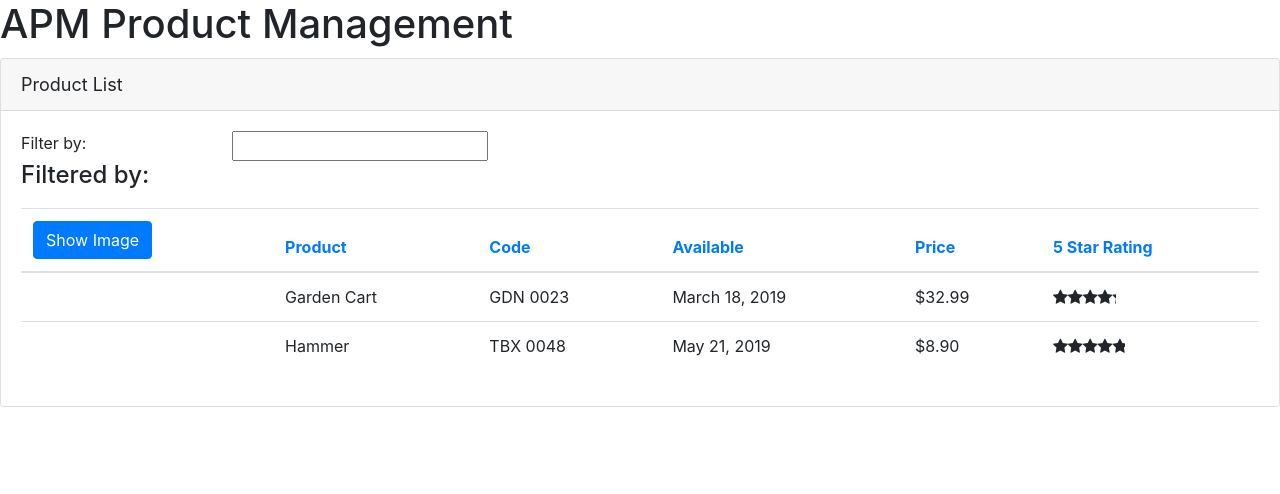
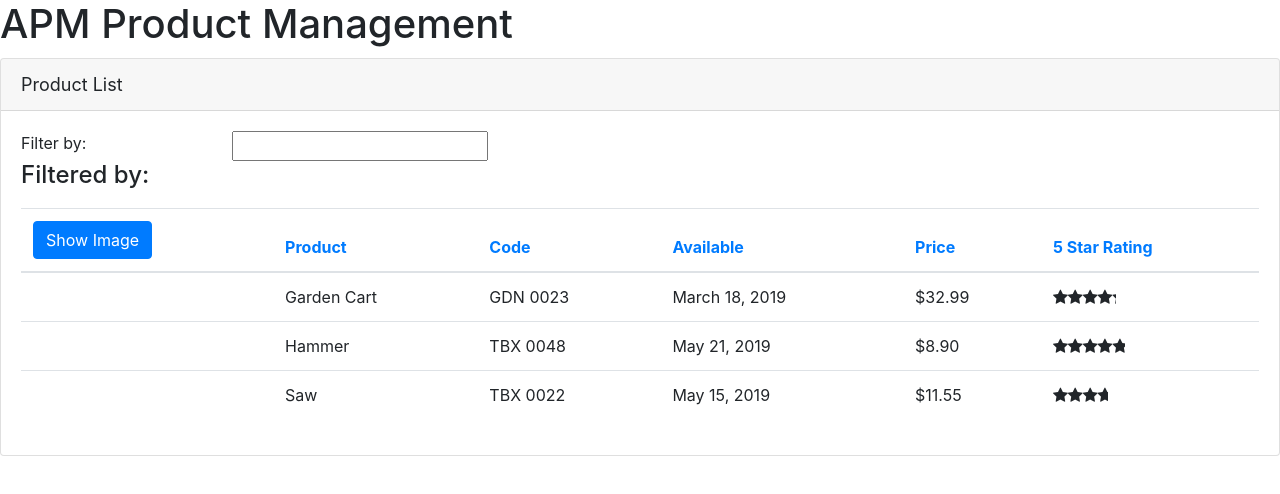
Before and after one commit to educhinski/apm, an Angular app: page /products in a window 1280 px wide. Shown: the top 494 px of the page. Built offline with nearby package versions, Linux system fonts and the light colour scheme.

Commit message:
Used service and dependency injection

```diff
--- a/src/app/products/product-list.component.ts
+++ b/src/app/products/product-list.component.ts
@@ -1,5 +1,6 @@
 import { Component, OnInit } from '@angular/core';
 import { IProduct } from './products.interface';
+import { ProductService } from './product.service';
 
 @Component({
   selector: 'apm-products',
@@ -24,33 +25,9 @@
   }
 
   filteredProducts: IProduct[];
-  products: IProduct[] = [
-    {
-      productId: 2,
-      productName: 'Garden Cart',
-      productCode: 'GDN-0023',
-      releaseDate: 'March 18, 2019',
-      description: '15 gallon capacity rolling garden cart',
-      price: 32.99,
-      starRating: 4.2,
-      imageUrl: 'assets/images/garden_cart.png',
-    },
-    {
-      productId: 5,
-      productName: 'Hammer',
-      productCode: 'TBX-0048',
-      releaseDate: 'May 21, 2019',
-      description: 'Curved claw steel hammer',
-      price: 8.9,
-      starRating: 4.8,
-      imageUrl: 'assets/images/hammer.png',
-    },
-  ];
+  products: IProduct[] = [];
 
-  constructor() {
-    this.filteredProducts = this.products;
-    // this.listFilter = 'cart';
-  }
+  constructor(private productService: ProductService) {}
 
   onRatingClicked(message: string): void {
     this.pageTitle = `Product List --> ${message}`;
@@ -69,6 +46,7 @@
   }
 
   ngOnInit(): void {
-    console.log('In OnInit');
+    this.products = this.productService.getProducts();
+    this.filteredProducts = this.products;
   }
 }
--- /dev/null
+++ b/src/app/products/product.service.ts
@@ -0,0 +1,42 @@
+import { Injectable } from '@angular/core';
+import { IProduct } from './products.interface';
+
+@Injectable({
+  providedIn: 'root',
+})
+export class ProductService {
+  getProducts(): IProduct[] {
+    return [
+      {
+        productId: 2,
+        productName: 'Garden Cart',
+        productCode: 'GDN-0023',
+        releaseDate: 'March 18, 2019',
+        description: '15 gallon capacity rolling garden cart',
+        price: 32.99,
+        starRating: 4.2,
+        imageUrl: 'assets/images/garden_cart.png',
+      },
+      {
+        productId: 5,
+        productName: 'Hammer',
+        productCode: 'TBX-0048',
+        releaseDate: 'May 21, 2019',
+        description: 'Curved claw steel hammer',
+        price: 8.9,
+        starRating: 4.8,
+        imageUrl: 'assets/images/hammer.png',
+      },
+      {
+        productId: 8,
+        productName: 'Saw',
+        productCode: 'TBX-0022',
+        releaseDate: 'May 15, 2019',
+        description: '15-inch steel blade hand saw',
+        price: 11.55,
+        starRating: 3.7,
+        imageUrl: 'assets/images/saw.png',
+      },
+    ];
+  }
+}
```
